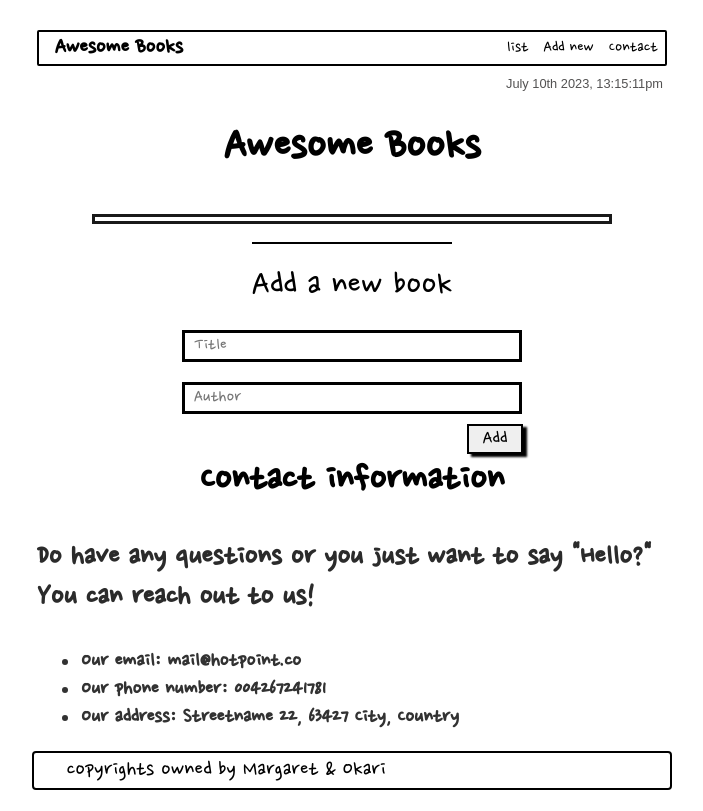
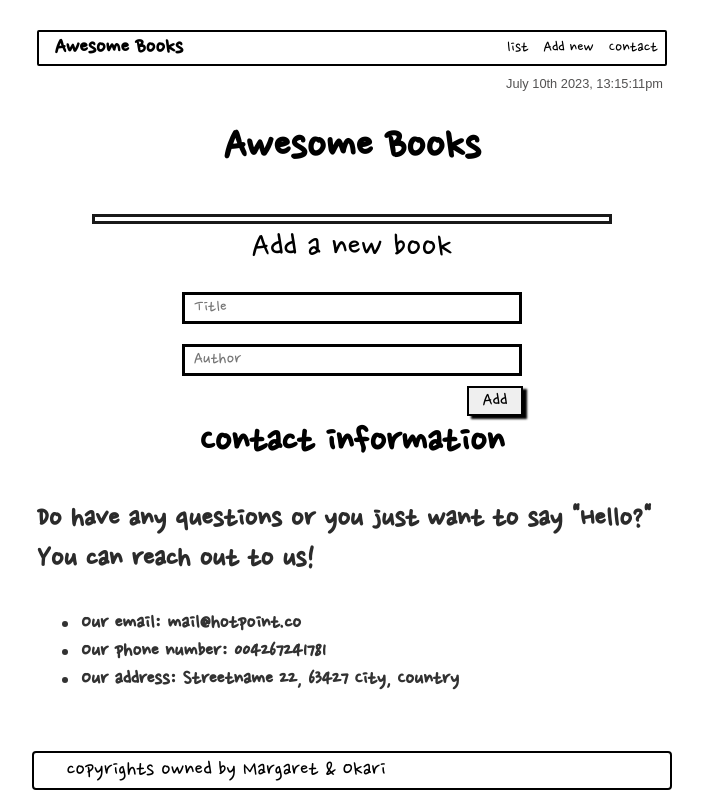
Before and after one commit to MargaretTechworld/Awesome-Books, a website: page index.html in a window 1280 px wide. Shown: the whole page, without its empty margins (288-991 px from the left). Drawn offline with Linux system fonts and the light colour scheme; files that its build step writes are made by us from their sources.

Commit message:
add index awesome books structure

```diff
--- a/index.html
+++ b/index.html
@@ -31,7 +31,7 @@
       <h1 class="page-title">Awesome Books</h1>
       <br><br>
       <div class="books-section"></div>
-      <br><div class="seperator"></div><br>
+      <!-- <br><div class="seperator"></div><br> -->
     </section>
 
     <section class="section-2">
@@ -62,6 +62,6 @@
       </nav>
     </footer>
 
-    <script src="index.js"></script>
+    <script type="module" src="./modules/index.js"></script>
   </body>
   </html>
```
